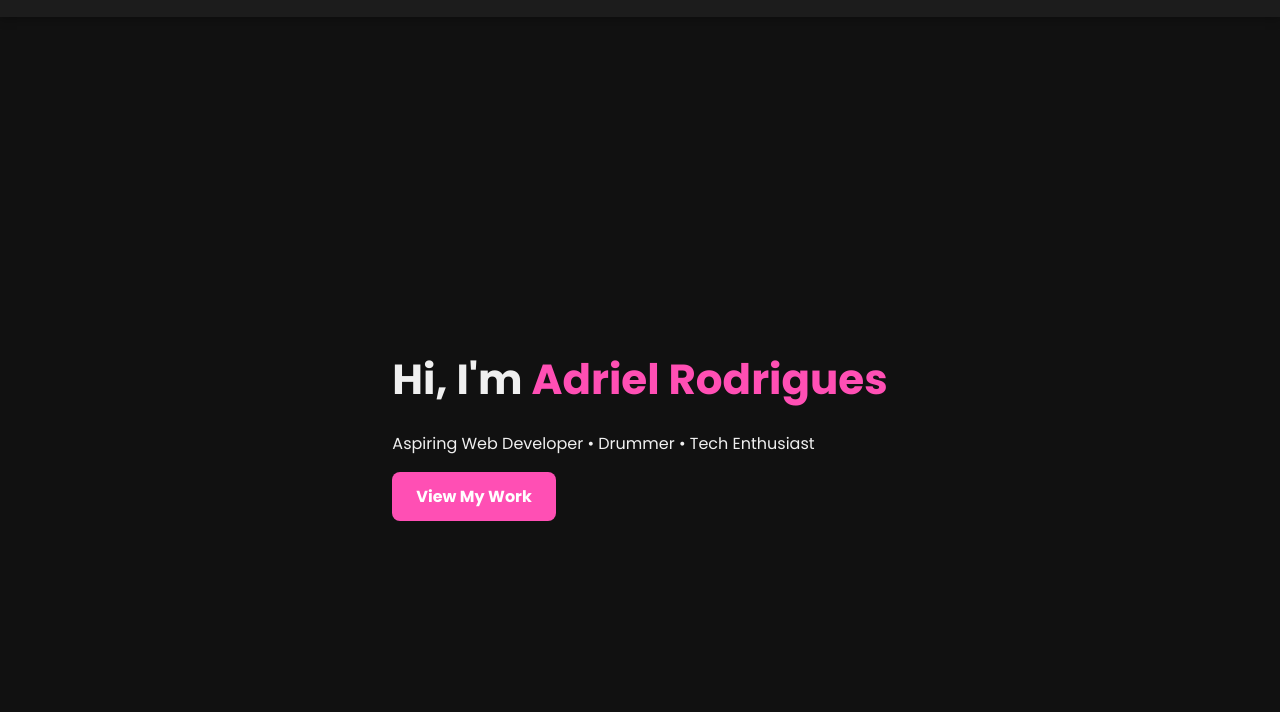
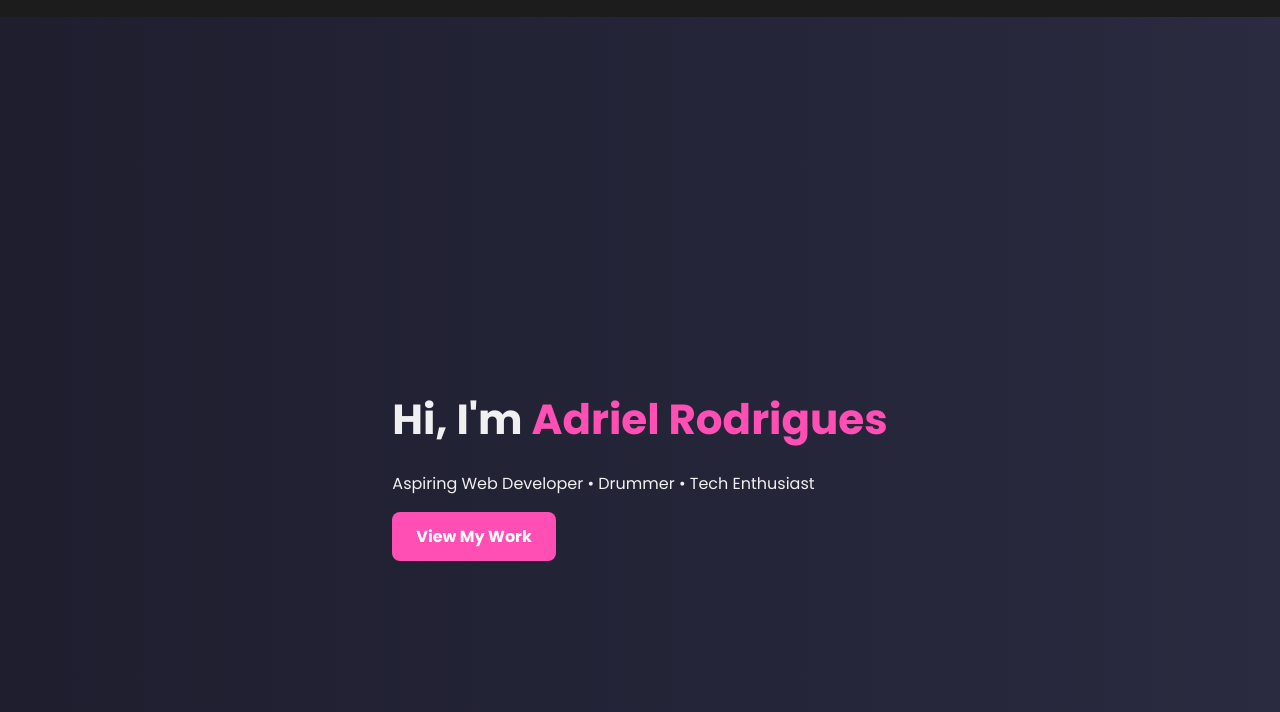
Before and after one commit to Alqrze/portfoliotest, a plain HTML site: page index.html in a window 1280 px wide. Shown: the part 88-800 px from the top of the page. Drawn offline with Linux system fonts and the light colour scheme.

Commit message:
Fix hero section full screen height and spacing

```diff
--- a/styles.css
+++ b/styles.css
@@ -1,5 +1,7 @@
 body {
   margin: 0;
+  padding: 0%;
+  height: 100%;
   font-family: 'Poppins', sans-serif;
   background-color: #111;
   color: #f0f0f0;
@@ -53,12 +55,15 @@ nav ul li a.active {
 }
 
 .hero-section {
-  min-height: 100vh; /* Full screen height */
+  min-height: 100vh;
   display: flex;
   flex-direction: column;
   justify-content: center;
   align-items: center;
+  padding: 40px 0;
+  background: linear-gradient(to right, #1e1e2f, #2a2a40); /* Optional */
 }
+
 
 .hero-section h1 {
   font-size: 42px;
```
